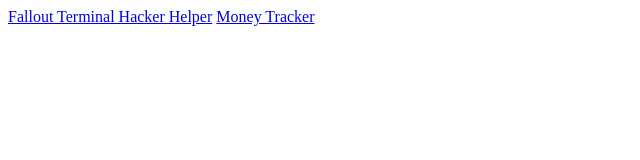
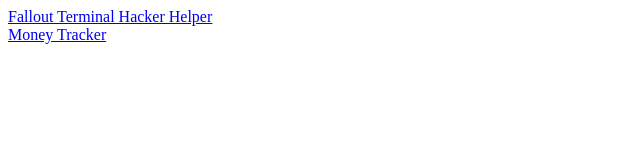
Before and after one commit to 10becja/10becja.github.io, a plain HTML site: page index.html in a window 1280 px wide. Shown: the whole page, without its empty margins (0-640 px from the left). Drawn offline with Linux system fonts and the light colour scheme.

Commit message:
Update index.html

```diff
--- a/index.html
+++ b/index.html
@@ -10,8 +10,8 @@
 
 <body>
 	<div>
-		<a href="fallout_hacker">Fallout Terminal Hacker Helper</a>
-		<a href="http://moneytracker.illinidev.net">Money Tracker</a>
+		<a href="fallout_hacker">Fallout Terminal Hacker Helper</a><br/>
+		<a href="http://moneytracker.illinidev.net">Money Tracker</a><br/>
 	</div>
 </body>
 
```
